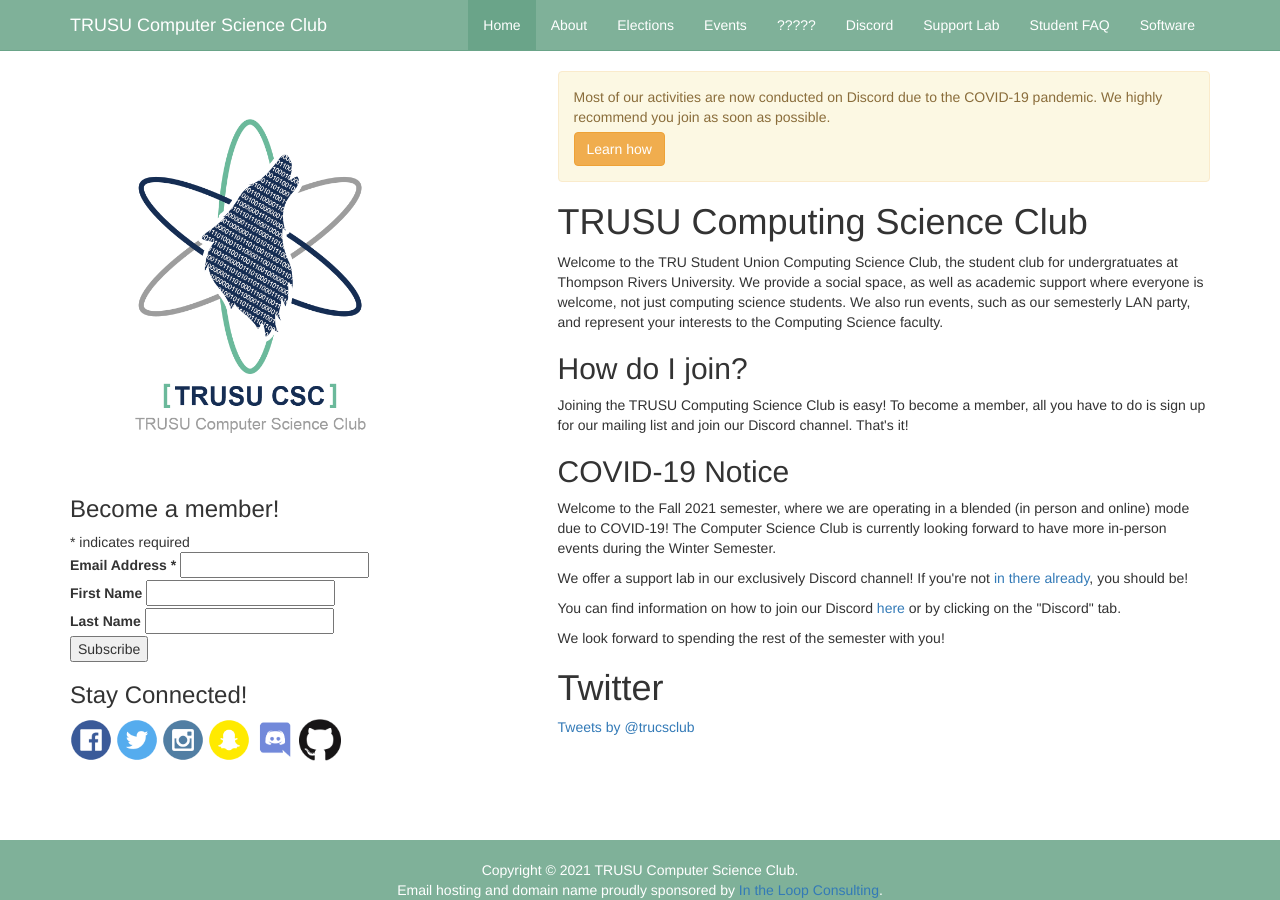
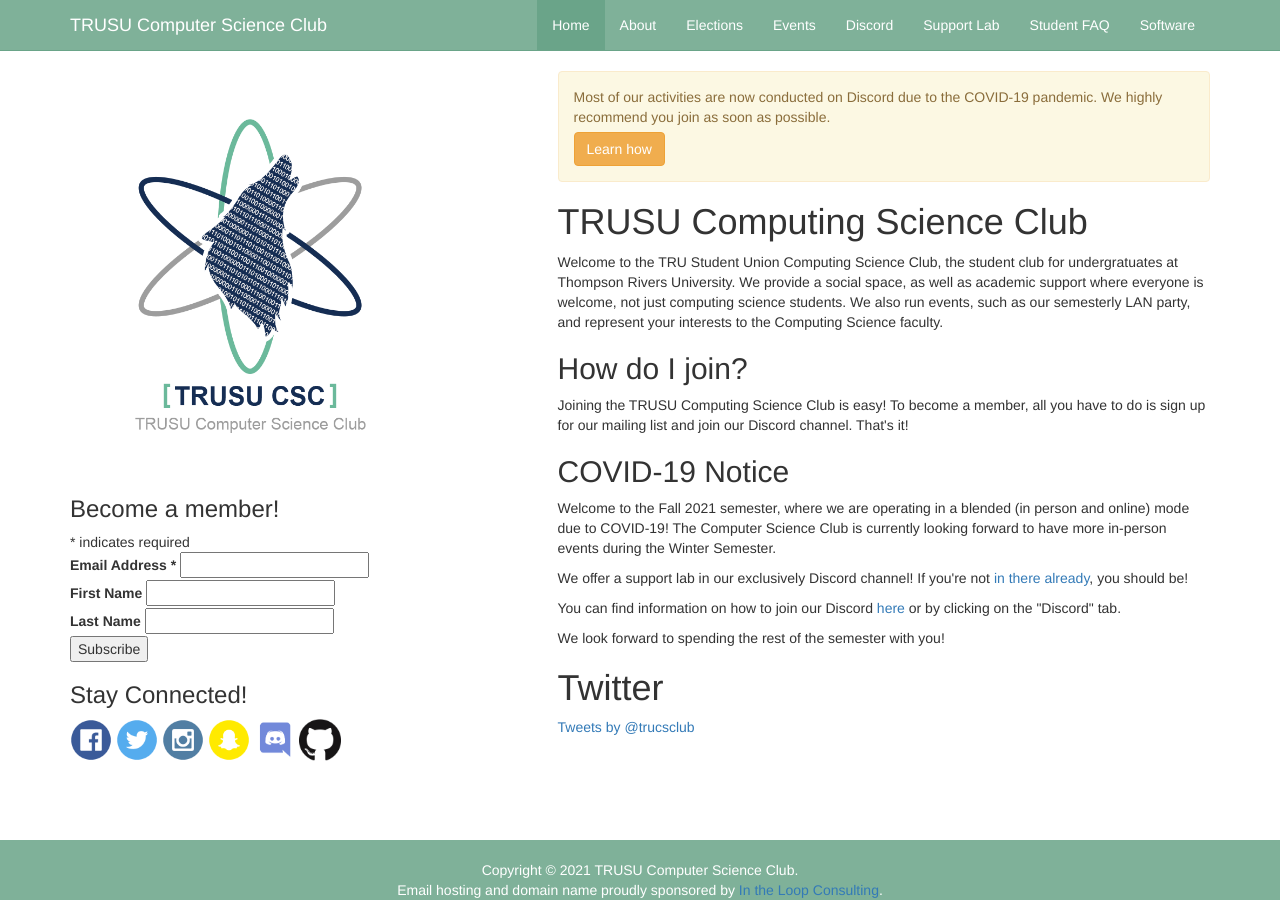
Before and after one commit to trucsclub/trucsclub.github.io, a Jekyll site: the page built from index.html, in a window 1280 px wide. Built offline with Jekyll 4.4.1, drawn with Linux system fonts in a browser that asks for light colours; nearby versions of some CDN libraries; comment, search, counter and statistics services are not loaded.

Commit message:
Revert "Update page.html"

```diff
--- a/_layouts/page.html
+++ b/_layouts/page.html
@@ -50,9 +50,6 @@
                     </li>
                     <li {% if page.active == "events" %} class="active" {% endif %}>
                         <a href="/events.html">Events</a>
-                    </li>
-                    <li {% if page.active == "chatroom" %} class="active" {% endif %}>
-                        <a href="https://www.youtube.com/watch?v=QtBDL8EiNZo">?????</a>
                     </li>
                     <li {% if page.active == "chatroom" %} class="active" {% endif %}>
                         <a href="/discord/index.html">Discord</a>
```
